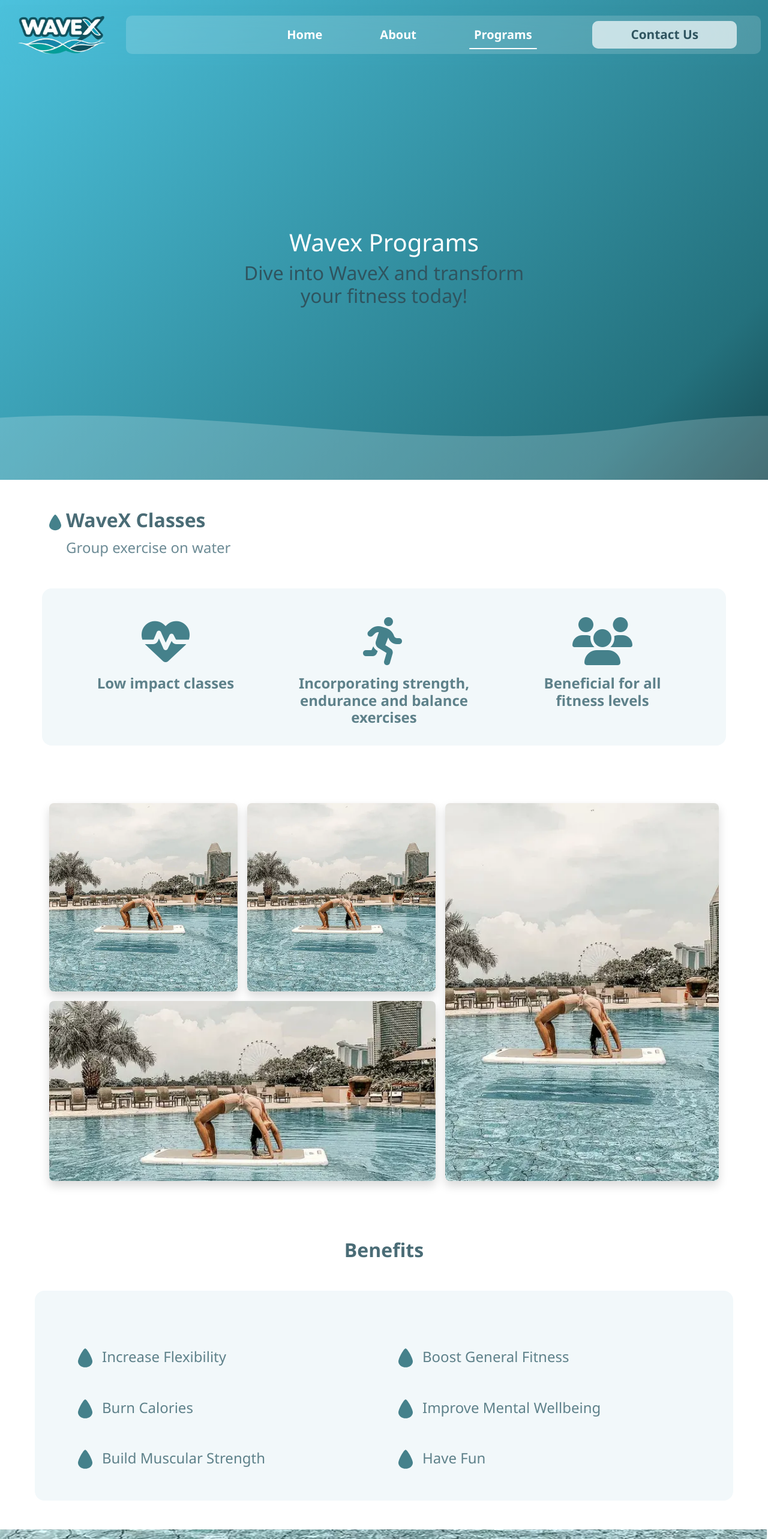
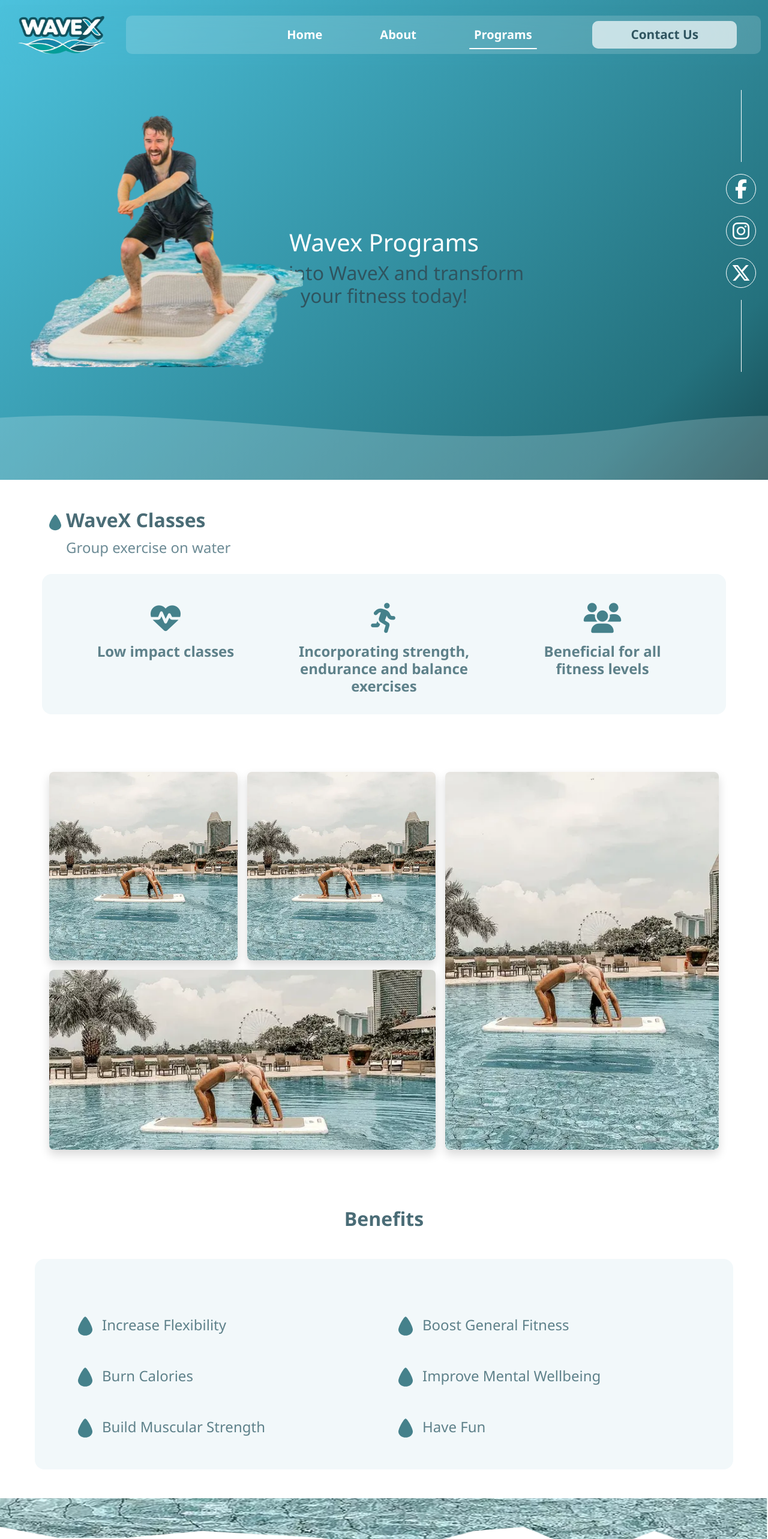
Before and after one commit to ATC-Group-website/wavex-front, an Angular app: page /programs in a window 1280 px wide. Shown: the top 2566 px of the page at 60% size. Built offline with nearby package versions, Linux system fonts and the light colour scheme.

Commit message:
inner-pages

```diff
--- a/src/app/pages/public/about/about.component.html
+++ b/src/app/pages/public/about/about.component.html
@@ -10,6 +10,20 @@
     </div>
   </div>
   <div class="wave-background"></div>
+   <div class="hero-img position-absolute">
+      <img src="/images/temp-2.png" alt="WaveX Training"  />
+  </div>
+   <div class="social-media position-absolute">
+<div class="facebook social-icon">
+  <i class="fa-brands fa-facebook-f"></i>
+</div>
+<div class="insta social-icon">
+<i class="fa-brands fa-instagram"></i>
+</div>
+<div class="twitter social-icon">
+<i class="fa-brands fa-x-twitter"></i>
+</div>
+  </div>
 </section>
 
 <section class="py-5 about-section">
--- a/src/app/pages/public/contact/contact.component.css
+++ b/src/app/pages/public/contact/contact.component.css
@@ -49,7 +49,7 @@
 
 .contact-container {
   padding: 4rem 2rem;
-  max-width: 800px;
+  max-width: 1200px;
   margin: 0 auto;
   background-color: rgba(73, 176, 198, 0.1);
   border-radius: 10px;
@@ -67,7 +67,7 @@
   margin-bottom: 2rem;
   line-height: 1.6;
   font-size: 1.15rem;
-  max-width: 600px;
+  max-width: 1000px;
   margin: 0 auto;
   margin-bottom: 2rem;
   color: #45818b;
@@ -105,10 +105,10 @@
 .submit-btn {
   background-color: #45818b;
   color: white;
-  padding: 0.5rem 1rem;
+  padding: 0.7rem 1rem;
   border: none;
   border-radius: 4px;
-  font-size: 1rem;
+  font-size: 1.2rem;
   cursor: pointer;
   transition: background-color 0.3s;
 }
--- a/src/app/pages/public/contact/contact.component.html
+++ b/src/app/pages/public/contact/contact.component.html
@@ -10,6 +10,20 @@
     </div>
   </div>
   <div class="wave-background"></div>
+   <div class="hero-img position-absolute">
+      <img src="/images/temp-2.png" alt="WaveX Training"  />
+  </div>
+   <div class="social-media position-absolute">
+<div class="facebook social-icon">
+  <i class="fa-brands fa-facebook-f"></i>
+</div>
+<div class="insta social-icon">
+<i class="fa-brands fa-instagram"></i>
+</div>
+<div class="twitter social-icon">
+<i class="fa-brands fa-x-twitter"></i>
+</div>
+  </div>
 </section>
 
 <section class="contact-section py-5 container">
@@ -122,7 +136,7 @@
 
       <button
         type="submit"
-        class="submit-btn btn"
+        class="submit-btn btn rounded-3 mt-1"
         data-aos="zoom-in"
         data-aos-delay="600"
       >
--- a/src/app/pages/public/home/home.component.css
+++ b/src/app/pages/public/home/home.component.css
@@ -65,48 +65,7 @@ width:auto;
   color: white;
   text-shadow: 1px 1px 2px rgba(0, 0, 0, 0.2);
 }
-.social-media {
-  top: 150px;
-  right: 20px;
-  position: absolute;
-  display: flex;
-  flex-direction: column;
-  align-items: center;
-  z-index: 1000;
-}
 
-.social-media::before,
-.social-media::after {
-  content: "";
-  display: block;
-  width: 1px;
-  height: 120px;
-  background-color: white;
-}
-.social-media::before {
-  margin-bottom: 10px;
-}
-.social-media::after {
-  margin-top: 10px;
-}
-.social-icon {
-  height: 50px;
-  width: 50px;
-  border-radius: 50%;
-  background-color: transparent;
-  border: 1px solid white;
-  display: flex;
-  align-items: center;
-  justify-content: center;
-  color: white;
-  font-size: 2rem;
-  margin-block: 10px;
-}
-.social-icon:hover{
-  color: #174951;
-   background-color: white;
-   cursor: pointer;
-}
 
 /* hero section animation */
 
--- a/src/app/pages/public/programs/programs.component.css
+++ b/src/app/pages/public/programs/programs.component.css
@@ -53,7 +53,7 @@
 .fa-person-running,
 .fa-users {
   color: rgba(69, 129, 139, 1);
-  font-size: 80px;
+  font-size: 50px;
 }
 
 /* Benefits Section */
--- a/src/app/pages/public/programs/programs.component.html
+++ b/src/app/pages/public/programs/programs.component.html
@@ -10,6 +10,20 @@
     </div>
   </div>
   <div class="wave-background"></div>
+   <div class="hero-img position-absolute">
+      <img src="/images/temp-2.png" alt="WaveX Training"  />
+  </div>
+   <div class="social-media position-absolute">
+<div class="facebook social-icon">
+  <i class="fa-brands fa-facebook-f"></i>
+</div>
+<div class="insta social-icon">
+<i class="fa-brands fa-instagram"></i>
+</div>
+<div class="twitter social-icon">
+<i class="fa-brands fa-x-twitter"></i>
+</div>
+  </div>
 </section>
 
 <section class="wavex-classes-section py-5">
@@ -33,32 +47,32 @@
       </div>
       <p class="fs-4 wavex-classes-description">Group exercise on water</p>
     </div>
-    <div class="row mt-3 g-4 p-4 rounded-4 wavex-classes-row">
+    <div class="row  g-4 p-4 rounded-4 wavex-classes-row">
       <div class="col-md-4 text-center" data-aos="fade-up" data-aos-delay="0">
         <div class="mb-3">
           <i class="fa-solid fa-heart-pulse"></i>
         </div>
-        <h3 class="h4 fw-semibold wavex-classes-subtitle">
+        <h4 class="h4 fw-semibold wavex-classes-subtitle">
           Low impact classes
-        </h3>
+        </h4>
       </div>
       <div class="col-md-4 text-center" data-aos="fade-up" data-aos-delay="100">
         <div class="mb-3">
           <i class="fa-solid fa-person-running"></i>
         </div>
-        <h3 class="h4 fw-semibold wavex-classes-subtitle">
+        <h4 class="h4 fw-semibold wavex-classes-subtitle">
           Incorporating strength,<br />
           endurance and balance exercises
-        </h3>
+        </h4>
       </div>
       <div class="col-md-4 text-center" data-aos="fade-up" data-aos-delay="200">
         <div class="mb-3">
           <i class="fa-solid fa-users"></i>
         </div>
-        <h3 class="h4 fw-semibold wavex-classes-subtitle">
+        <h4 class="h4 fw-semibold wavex-classes-subtitle">
           Beneficial for all<br />
           fitness levels
-        </h3>
+        </h4>
       </div>
     </div>
   </div>
@@ -139,7 +153,7 @@
             />
           </svg>
           <div>
-            <h3 class="h4 benefit-subtitle mb-2">Increase Flexibility</h3>
+            <h4 class="h4 benefit-subtitle mb-2">Increase Flexibility</h4>
           </div>
         </div>
       </div>
@@ -159,7 +173,7 @@
             />
           </svg>
           <div>
-            <h3 class="h4 benefit-subtitle mb-2">Boost General Fitness</h3>
+            <h4 class="h4 benefit-subtitle mb-2">Boost General Fitness</h4>
           </div>
         </div>
       </div>
@@ -179,7 +193,7 @@
             />
           </svg>
           <div>
-            <h3 class="h4 benefit-subtitle mb-2">Burn Calories</h3>
+            <h4 class="h4 benefit-subtitle mb-2">Burn Calories</h4>
           </div>
         </div>
       </div>
@@ -199,7 +213,7 @@
             />
           </svg>
           <div>
-            <h3 class="h4 benefit-subtitle mb-2">Improve Mental Wellbeing</h3>
+            <h4 class="h4 benefit-subtitle mb-2">Improve Mental Wellbeing</h4>
           </div>
         </div>
       </div>
@@ -219,7 +233,7 @@
             />
           </svg>
           <div>
-            <h3 class="h4 benefit-subtitle mb-2">Build Muscular Strength</h3>
+            <h4 class="h4 benefit-subtitle mb-2">Build Muscular Strength</h4>
           </div>
         </div>
       </div>
@@ -239,7 +253,7 @@
             />
           </svg>
           <div>
-            <h3 class="h4 benefit-subtitle mb-2">Have Fun</h3>
+            <h4 class="h4 benefit-subtitle mb-2">Have Fun</h4>
           </div>
         </div>
       </div>
@@ -362,7 +376,19 @@
       src="/images/temp.png"
       alt=""
       class="img-fluid w-100"
-      style="object-fit: cover; height: 500px"
+      style="object-fit: cover; height: 300px"
     />
   </div>
 </section>
+
+<!-- till we found the ideal video  -->
+<!-- <video
+  #myVideo
+  src="/images/video.mp4"
+  class=" w-100"
+  style="height: 400px"
+  autoplay
+  muted
+  loop
+  playsinline
+></video> -->
--- a/src/styles.css
+++ b/src/styles.css
@@ -60,3 +60,70 @@ body {
     padding-top: 90px;
   }
 }
+/* global hero section style  */
+.hero-img {
+     top: 100px;
+    left: 50px;
+    animation: fadeSlideUp 1s ease-out forwards;
+  opacity: 0;
+}
+.hero-img img{
+height: 32rem;
+width:auto;
+}
+@keyframes fadeSlideUp {
+  0% {
+    opacity: 0;
+    transform: translateY(50px);
+  }
+  50% {
+    opacity: 0.5;
+    transform: translateY(20px);
+  }
+  100% {
+    opacity: 1;
+    transform: translateY(0);
+  }
+}
+.social-media {
+  top: 150px;
+  right: 20px;
+  position: absolute;
+  display: flex;
+  flex-direction: column;
+  align-items: center;
+  z-index: 1000;
+}
+
+.social-media::before,
+.social-media::after {
+  content: "";
+  display: block;
+  width: 1px;
+  height: 120px;
+  background-color: white;
+}
+.social-media::before {
+  margin-bottom: 10px;
+}
+.social-media::after {
+  margin-top: 10px;
+}
+.social-icon {
+  height: 50px;
+  width: 50px;
+  border-radius: 50%;
+  background-color: transparent;
+  border: 1px solid white;
+  display: flex;
+  align-items: center;
+  justify-content: center;
+  color: white;
+  font-size: 2rem;
+  margin-block: 10px;
+}
+.social-icon:hover{
+  color: #174951;
+   background-color: white;
+   cursor: pointer;
+}
```
Also changed, not shown: 1 other file (tests, documents, lock files or other folders).
